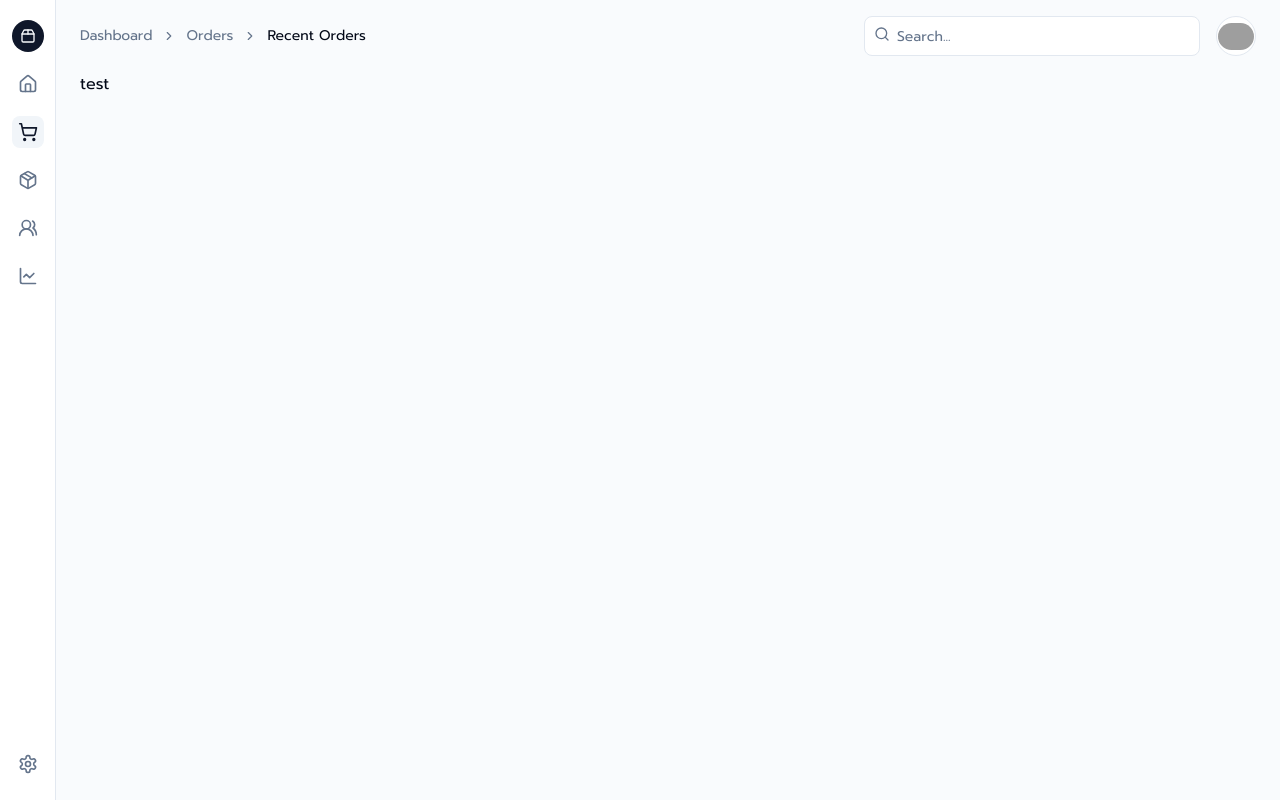
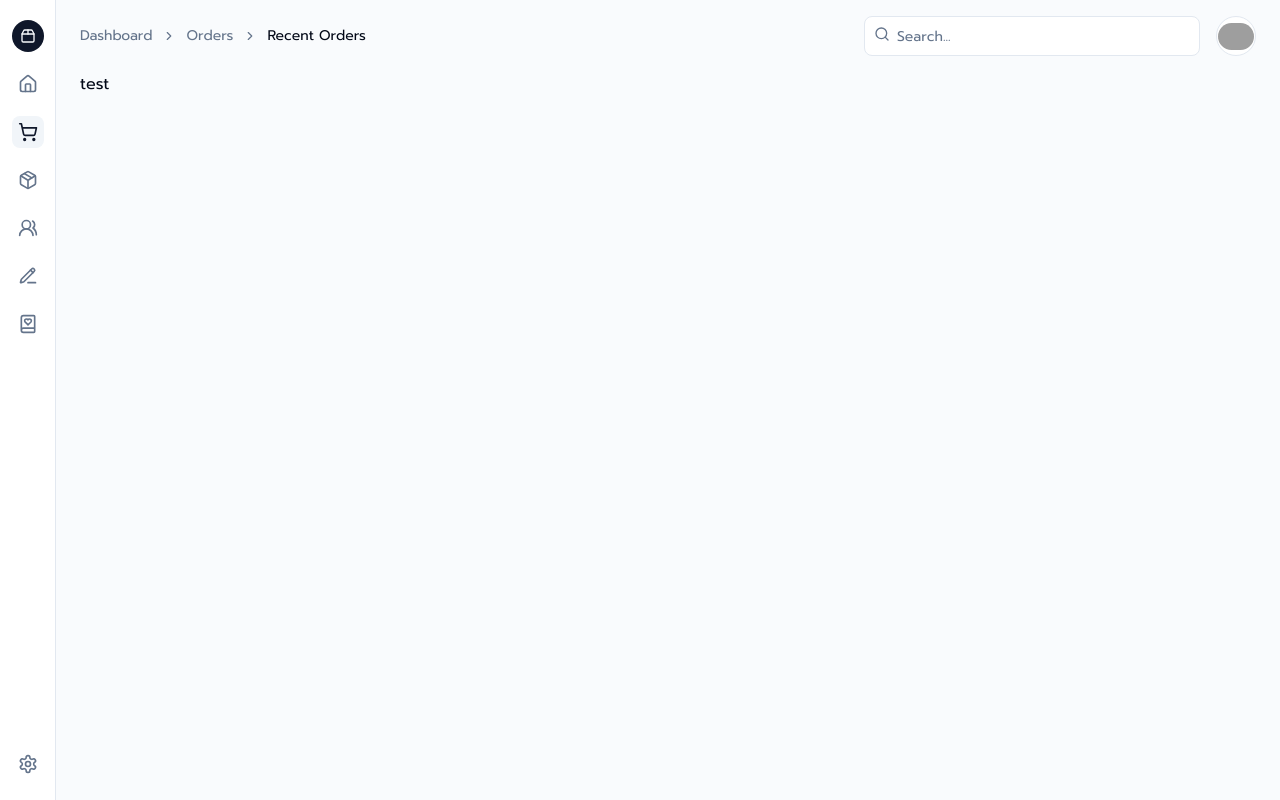
Before and after one commit to staciax/elma, a Next.js app in the folder apps/frontend/: page /admin in a window 1280 px wide. Built offline with nearby package versions, Linux system fonts and the light colour scheme; grey boxes are pictures that could not be loaded.

Commit message:
update admin sidebar

```diff
--- a/apps/frontend/components/admin/sidebar.tsx
+++ b/apps/frontend/components/admin/sidebar.tsx
@@ -4,10 +4,11 @@ import {
 	TooltipTrigger,
 } from '@/components/ui/tooltip';
 import {
+	BookHeart,
 	Home,
-	LineChart,
 	Package,
 	Package2,
+	PencilLine,
 	Settings,
 	ShoppingCart,
 	Users2,
@@ -52,28 +53,52 @@ export default function SideBar() {
 				<Tooltip>
 					<TooltipTrigger asChild>
 						<Link
-							href="#"
+							href="/admin/books"
 							className="flex h-9 w-9 items-center justify-center rounded-lg text-muted-foreground transition-colors hover:text-foreground md:h-8 md:w-8"
 						>
 							<Package className="h-5 w-5" />
-							<span className="sr-only">Products</span>
+							<span className="sr-only">หนังสือ</span>
 						</Link>
 					</TooltipTrigger>
-					<TooltipContent side="right">Products</TooltipContent>
+					<TooltipContent side="right">หนังสือ</TooltipContent>
 				</Tooltip>
 				<Tooltip>
 					<TooltipTrigger asChild>
 						<Link
-							href="#"
+							href="/admin/users"
 							className="flex h-9 w-9 items-center justify-center rounded-lg text-muted-foreground transition-colors hover:text-foreground md:h-8 md:w-8"
 						>
 							<Users2 className="h-5 w-5" />
-							<span className="sr-only">Customers</span>
+							<span className="sr-only">บัญชีผู้ใช้</span>
 						</Link>
 					</TooltipTrigger>
-					<TooltipContent side="right">Customers</TooltipContent>
+					<TooltipContent side="right">บัญชีผู้ใช้</TooltipContent>
 				</Tooltip>
 				<Tooltip>
+					<TooltipTrigger asChild>
+						<Link
+							href="/admin/authors"
+							className="flex h-9 w-9 items-center justify-center rounded-lg text-muted-foreground transition-colors hover:text-foreground md:h-8 md:w-8"
+						>
+							<PencilLine className="h-5 w-5" />
+							<span className="sr-only">ผู้แต่ง</span>
+						</Link>
+					</TooltipTrigger>
+					<TooltipContent side="right">ผู้แต่ง</TooltipContent>
+				</Tooltip>
+				<Tooltip>
+					<TooltipTrigger asChild>
+						<Link
+							href="/admin/publishers"
+							className="flex h-9 w-9 items-center justify-center rounded-lg text-muted-foreground transition-colors hover:text-foreground md:h-8 md:w-8"
+						>
+							<BookHeart className="h-5 w-5" />
+							<span className="sr-only">สำนักพิมพ์</span>
+						</Link>
+					</TooltipTrigger>
+					<TooltipContent side="right">สำนักพิมพ์</TooltipContent>
+				</Tooltip>
+				{/* <Tooltip>
 					<TooltipTrigger asChild>
 						<Link
 							href="#"
@@ -84,7 +109,7 @@ export default function SideBar() {
 						</Link>
 					</TooltipTrigger>
 					<TooltipContent side="right">Analytics</TooltipContent>
-				</Tooltip>
+				</Tooltip> */}
 			</nav>
 			<nav className="mt-auto flex flex-col items-center gap-4 px-2 sm:py-5">
 				<Tooltip>
```
